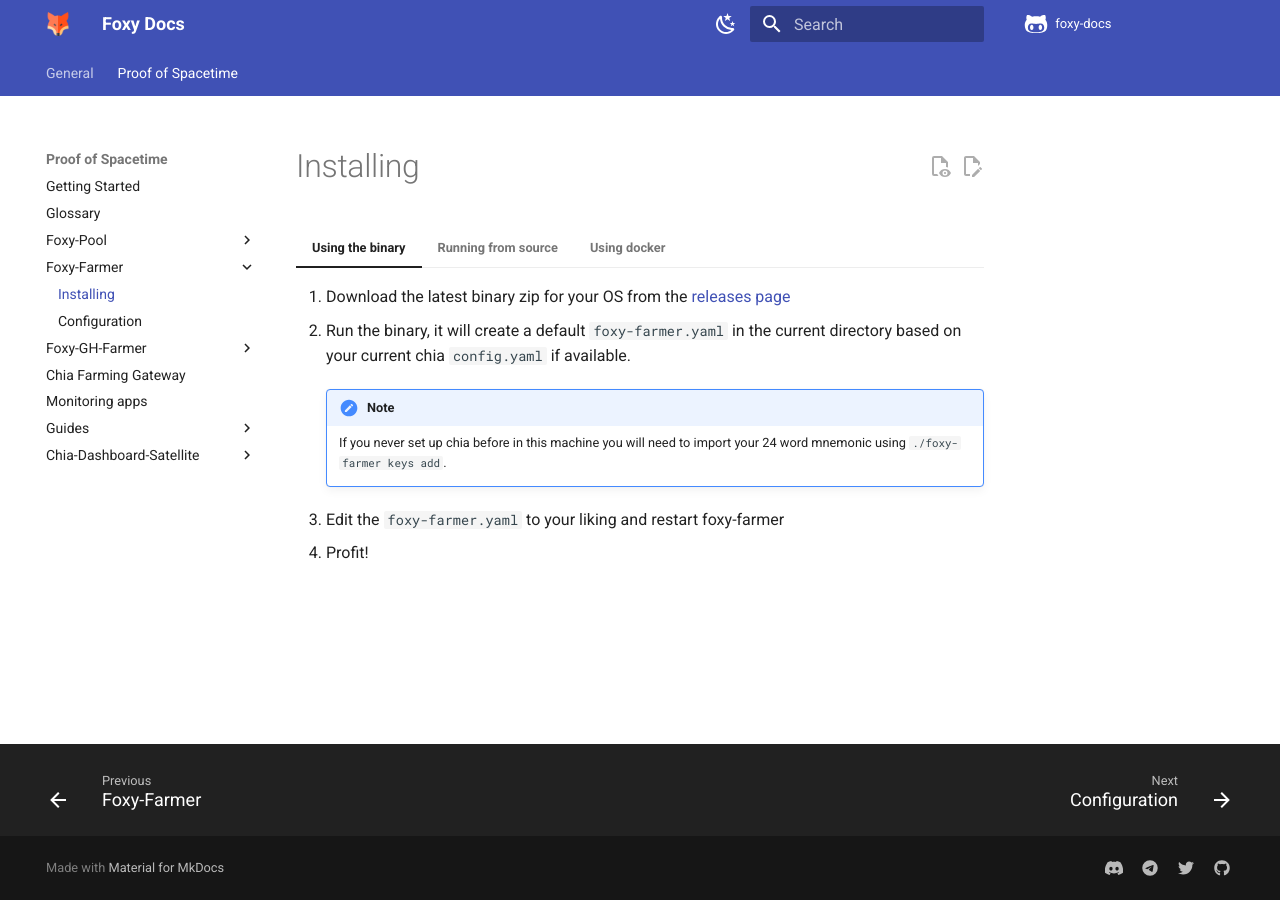
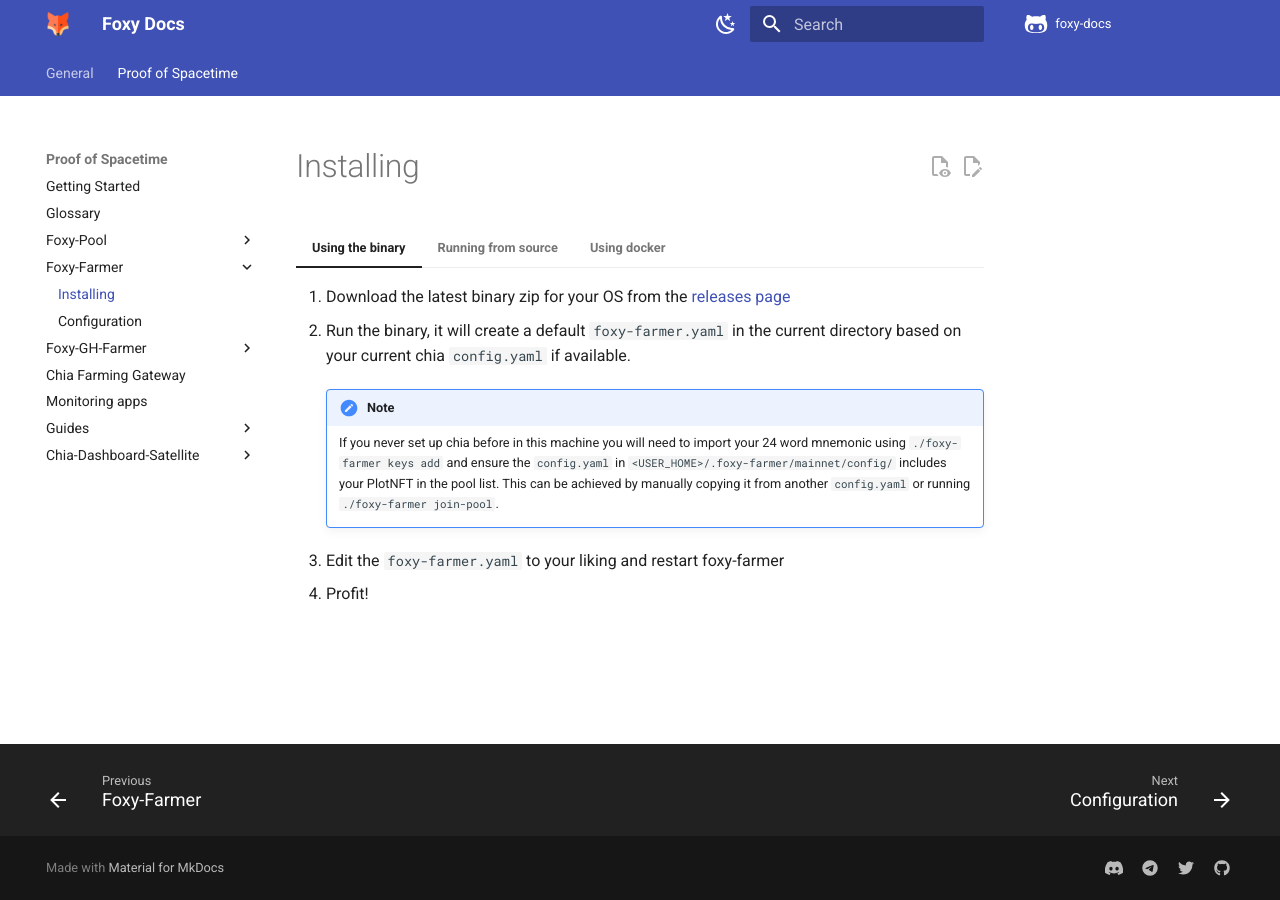
Before and after one commit to foxypool/docs, an MkDocs documentation site: the page built from docs/proof-of-spacetime/foxy-farmer/installing.md, in a window 1280 px wide. Built offline with MkDocs 1.6.1 and Material for MkDocs 9.7.7, drawn with Linux system fonts in a browser that asks for light colours; comment, search, counter and statistics services are not loaded.

Commit message:
Add `join-pool` command to foxy-farmer

````diff
--- a/docs/proof-of-spacetime/foxy-farmer/installing.md
+++ b/docs/proof-of-spacetime/foxy-farmer/installing.md
@@ -4,7 +4,7 @@
       2. Run the binary, it will create a default `foxy-farmer.yaml` in the current directory based on your current chia `config.yaml` if available.
 
         !!! note
-            If you never set up chia before in this machine you will need to import your 24 word mnemonic using `./foxy-farmer keys add`.
+            If you never set up chia before in this machine you will need to import your 24 word mnemonic using `./foxy-farmer keys add` and ensure the `config.yaml` in `<USER_HOME>/.foxy-farmer/mainnet/config/` includes your PlotNFT in the pool list. This can be achieved by manually copying it from another `config.yaml` or running `./foxy-farmer join-pool`.
 
       3. Edit the `foxy-farmer.yaml` to your liking and restart foxy-farmer
       4. Profit!
@@ -22,7 +22,7 @@
       3. Run using `foxy-farmer`, it will create a default `foxy-farmer.yaml` in the current directory based on your current chia `config.yaml` if available.
 
         !!! note
-            If you never set up chia before in this machine you will need to import your 24 word mnemonic using `./foxy-farmer keys add`.
+            If you never set up chia before in this machine you will need to import your 24 word mnemonic using `./foxy-farmer keys add` and ensure the `config.yaml` in `<USER_HOME>/.foxy-farmer/mainnet/config/` includes your PlotNFT in the pool list. This can be achieved by manually copying it from another `config.yaml` or running `./foxy-farmer join-pool`.
 
       4. Edit the `foxy-farmer.yaml` to your liking and restart foxy-farmer
       5. Profit!
@@ -33,7 +33,12 @@
       ```
       ghcr.io/foxypool/foxy-farmer:latest
       ```
+      and
+      ```
+      foxypool/foxy-farmer:latest
+      ```
       For specific tags see [this list](https://github.com/foxypool/foxy-farmer/pkgs/container/foxy-farmer){target=_blank}.
       A [docker-compose.yaml](https://github.com/foxypool/foxy-farmer/blob/main/docker-compose.yaml){target=_blank} example is available as well, to get started.
 
       Currently, this requires you to have a working `foxy-farmer.yaml` already available to mount into the container. See this [example configuration](configuration.md#example-configuration) for reference.
+      If you do not have a `.chia_keys` directory from a previous chia install, you can set the `CHIA_MNEMONIC` environment variable to your 24 words and it will create they keyring accordingly. Please unset it again once done.
````
Also changed, not shown: docs/proof-of-spacetime/foxy-gh-farmer/installing.md (+5 -0 lines).
